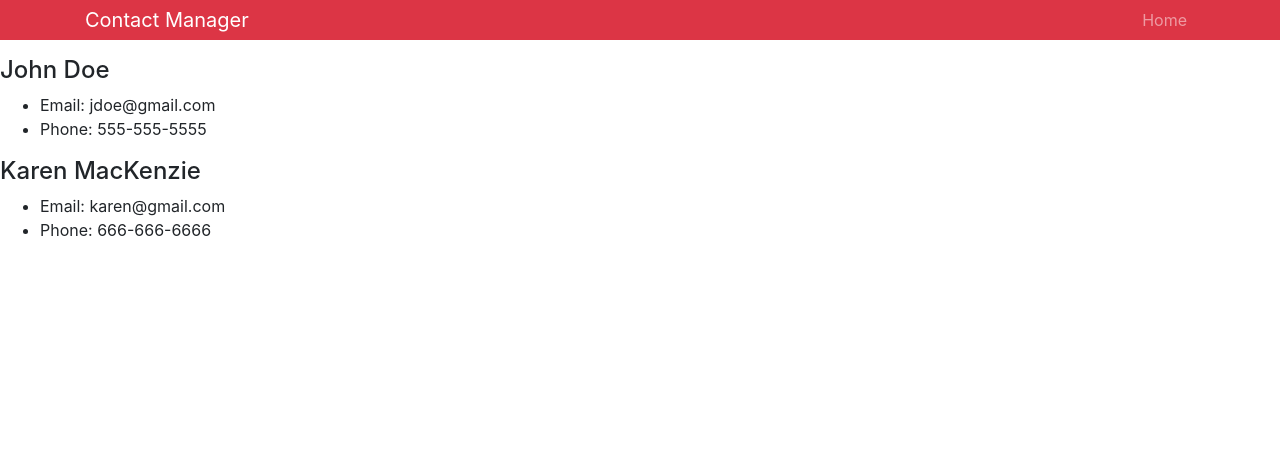
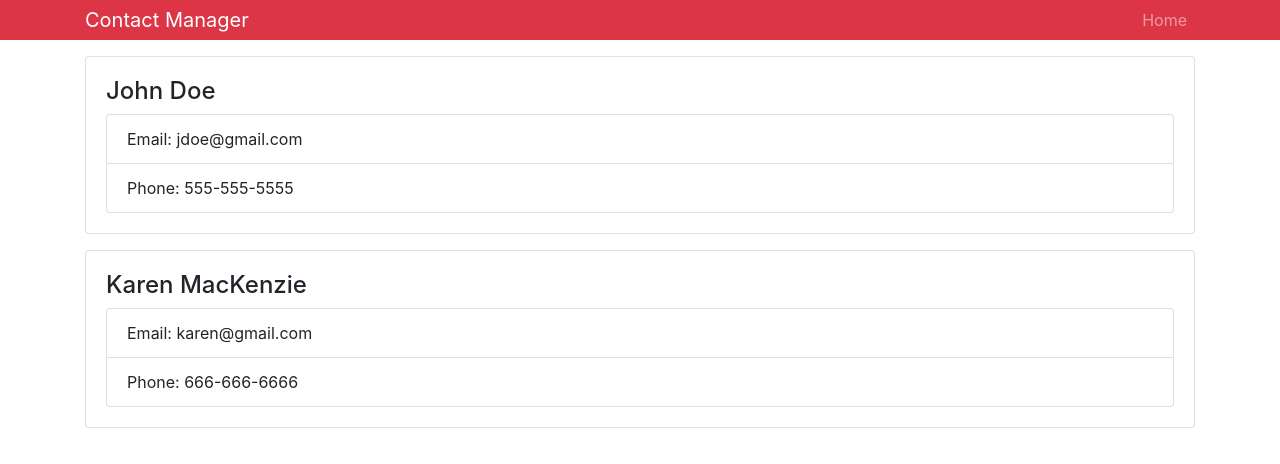
Before and after one commit to coder-log/contactmanager, a React (Create React App) app: page / in a window 1280 px wide. Shown: the top 464 px of the page. Built offline with nearby package versions, Linux system fonts and the light colour scheme.

Commit message:
styling contacts

```diff
--- a/src/App.js
+++ b/src/App.js
@@ -9,8 +9,10 @@ class App extends Component {
     return (
       <div className="App">
         <Header branding="Contact Manager" />
+        <div className="container">
         <Contact name = "John Doe" email = "jdoe@gmail.com" phone = "555-555-5555"/>
         <Contact name = "Karen MacKenzie" email = "karen@gmail.com" phone = "666-666-6666"/>
+        </div>
       </div>
     );
   }
--- a/src/components/Contact.js
+++ b/src/components/Contact.js
@@ -6,11 +6,11 @@ export default class Contact extends Component {
   render() {
       const {name, email, phone} = this.props;
     return (
-      <div>
+      <div className="card card-body mb-3">
         <h4>{name}</h4>
-        <ul>
-            <li>Email: {email}</li>
-            <li>Phone: {phone}</li>
+        <ul className="list-group">
+            <li className="list-group-item">Email: {email}</li>
+            <li className="list-group-item">Phone: {phone}</li>
         </ul>
       </div>
     )
```
